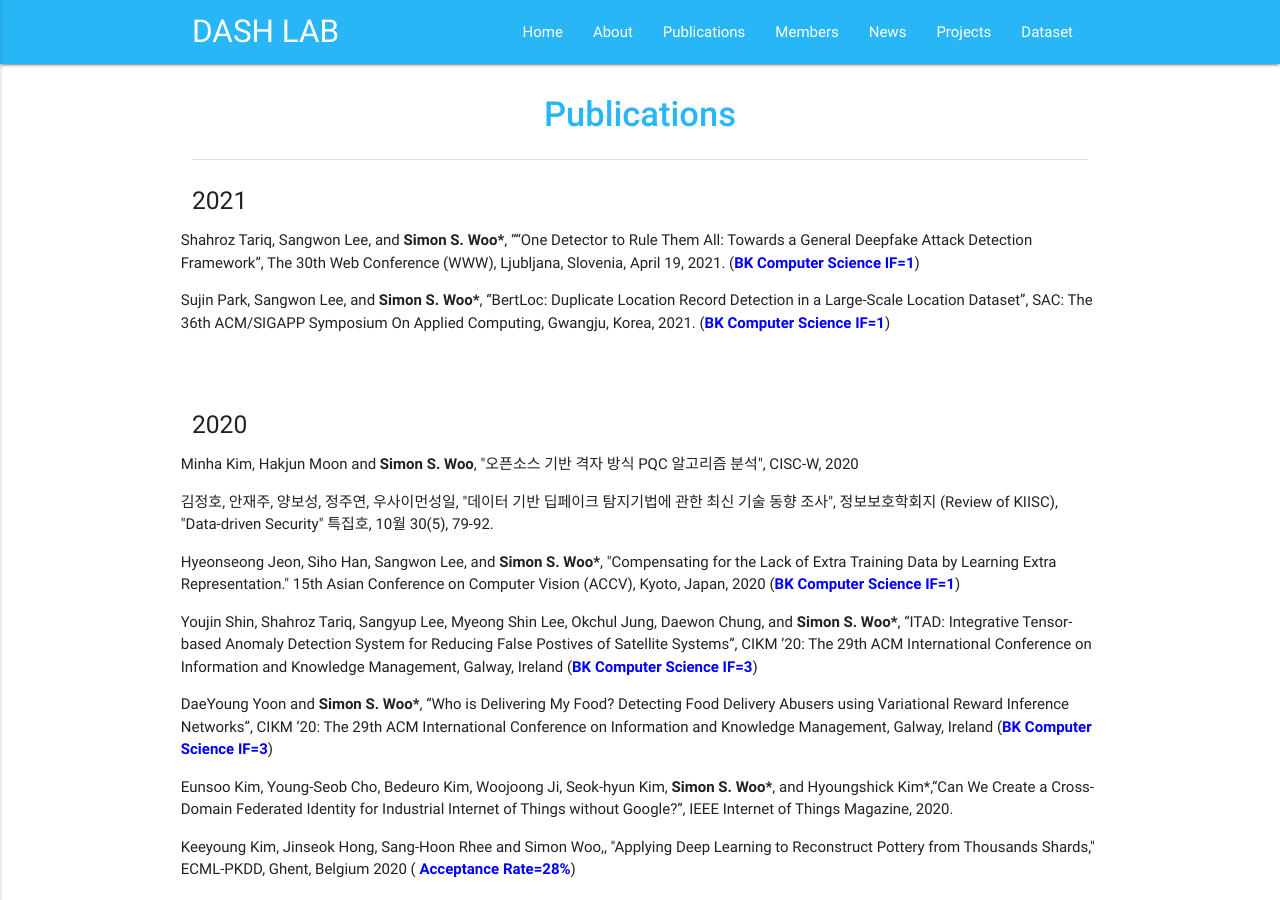
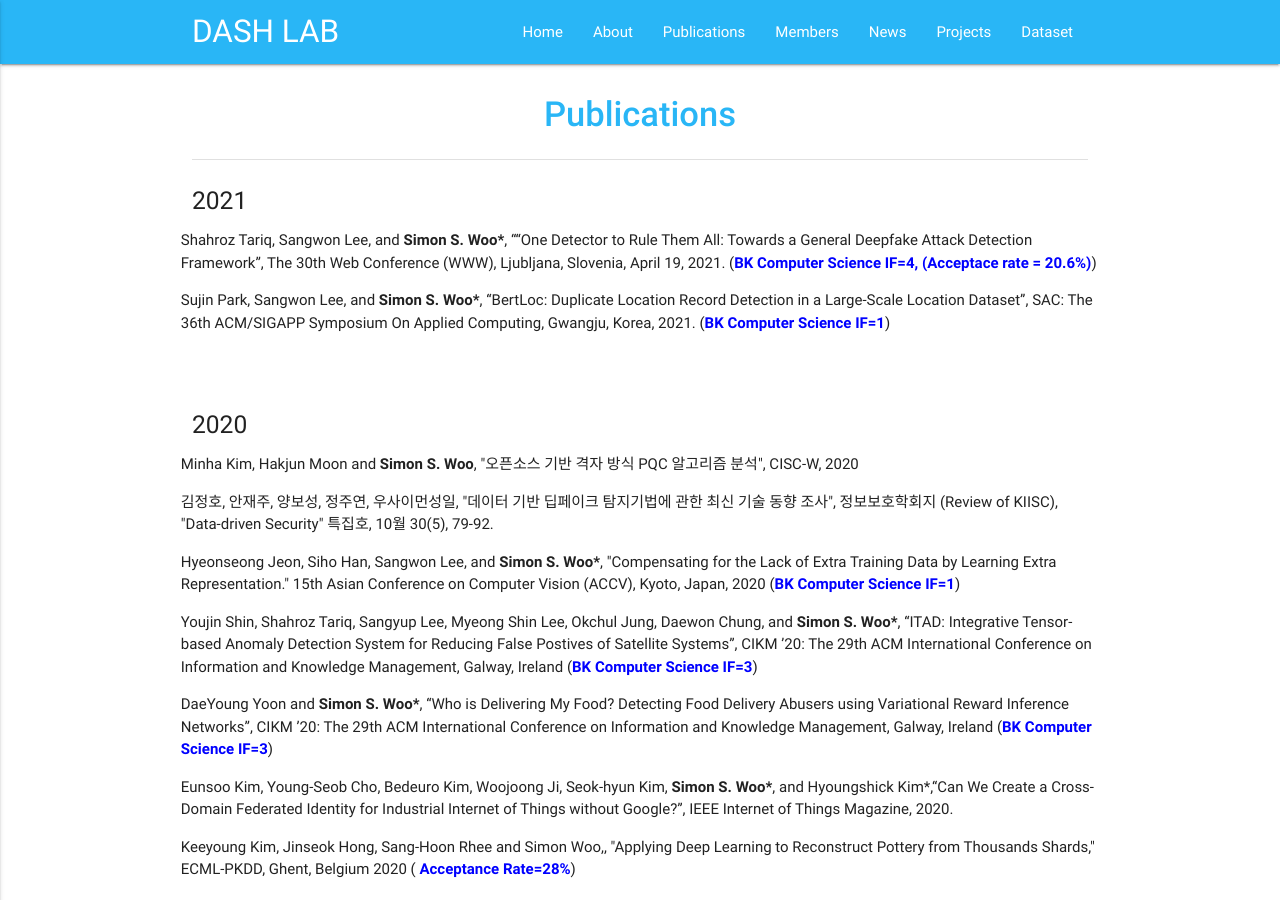
Before and after one commit to Yurim990507/DASH-Lab.github.io, a Jekyll site: the page built from example2.md, in a window 1280 px wide and 900 px high. Built offline with Jekyll 4.4.1, drawn with Linux system fonts in a browser that asks for light colours.

Commit message:
Update example2.md

```diff
--- a/example2.md
+++ b/example2.md
@@ -12,7 +12,7 @@ permalink: /Publications/
     <h5>2021</h5>
     <div class="row">
 
-<p> Shahroz Tariq, Sangwon Lee, and <b>Simon S. Woo*</b>, ““One Detector to Rule Them All: Towards a General Deepfake Attack Detection Framework”, The 30th Web Conference (WWW),  Ljubljana, Slovenia, April 19, 2021.  (<b><font color='blue'>BK Computer Science IF=1</font></b>)</p>
+<p> Shahroz Tariq, Sangwon Lee, and <b>Simon S. Woo*</b>, ““One Detector to Rule Them All: Towards a General Deepfake Attack Detection Framework”, The 30th Web Conference (WWW),  Ljubljana, Slovenia, April 19, 2021.  (<b><font color='blue'>BK Computer Science IF=4,  (Acceptace rate = 20.6%)</font></b>)</p>
 
 <p> Sujin Park, Sangwon Lee, and <b>Simon S. Woo*</b>, “BertLoc: Duplicate Location Record Detection in a Large-Scale Location Dataset”, SAC: The 36th ACM/SIGAPP Symposium On Applied Computing, Gwangju, Korea, 2021.  (<b><font color='blue'>BK Computer Science IF=1</font></b>)</p>
 
```
